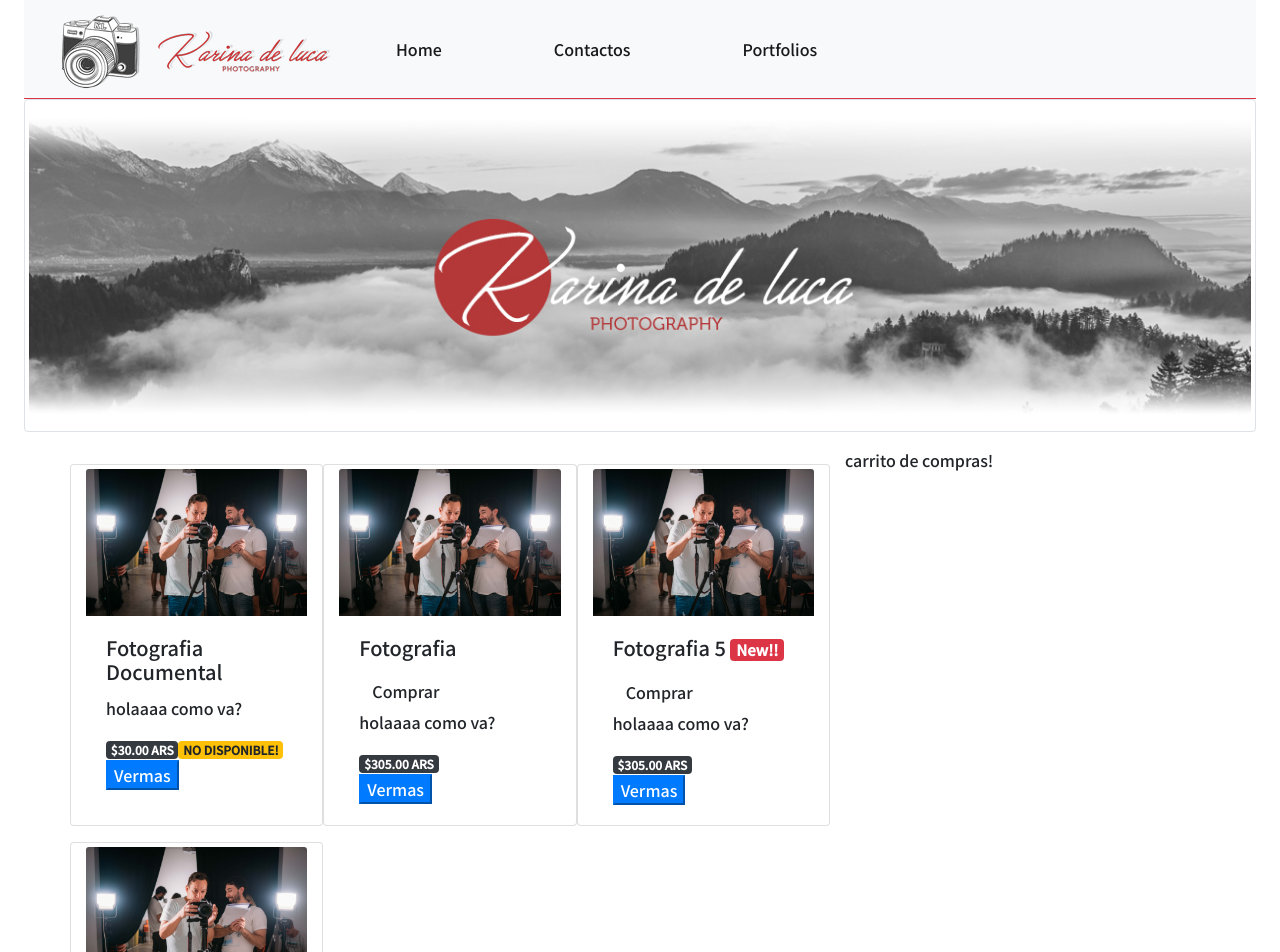
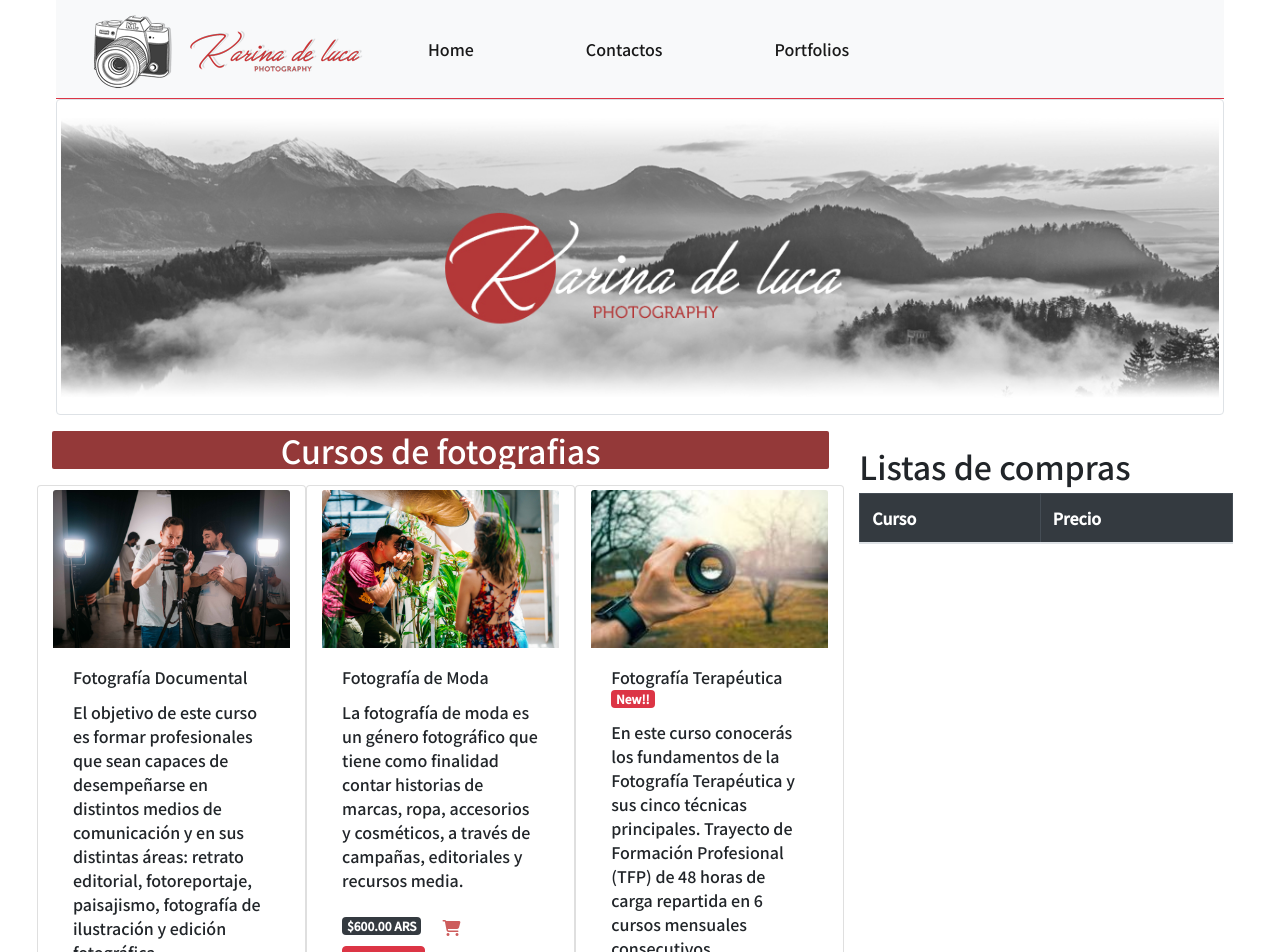
Before and after one commit to aguirremarcela/CursosKDL, an Angular app: page /cursoskdl in a window 1280 px wide. Shown: the top 952 px of the page. Built offline with nearby package versions, Linux system fonts and the light colour scheme.

Commit message:
se agrego modificaciones en la vista

```diff
--- a/src/app/app.component.html
+++ b/src/app/app.component.html
@@ -22,7 +22,7 @@
 <div class="row ml-4 mr-4 d-block w-80">
   <img class=" w-100 img-thumbnail "src="assets/images/portada.jpg" alt="">
 </div>
-<div class="container mt-3">
+<div class="contenedor mt-3">
   <router-outlet></router-outlet>
 </div>
 <footer class="piepagina">
--- a/src/app/app.component.scss
+++ b/src/app/app.component.scss
@@ -15,3 +15,6 @@
     color:gray;
     text-align: center;
 }
+.contenedor{
+    margin-left: 5px;
+}
--- a/src/app/btn-vermas/btn-vermas.component.html
+++ b/src/app/btn-vermas/btn-vermas.component.html
@@ -1,4 +1,4 @@
-<button class="btb btn-primary" (click)="mostrarDescripcion()">{{btn}}</button>
+<button type="button" class="btn btn-danger" (click)="mostrarDescripcion()">{{btn}}</button>
 <div *ngIf="mostrar">
     <p>{{curso}}</p>
 </div>
--- a/src/app/carrito/carrito.component.html
+++ b/src/app/carrito/carrito.component.html
@@ -1,6 +1,17 @@
-<p>carrito de compras!</p>
-<ul>
-    <li *ngFor="let item of lista$ | async">
-     {{item.nombre}} : {{item.precio}}
-    </li>
-</ul>
+<div class="mt-3">
+    <h2>Listas de compras</h2>
+    <table class="table  table-bordered">
+        <thead class="table-dark">
+            <tr class="bg-1">
+            <th>Curso</th>
+            <th>Precio</th>
+            </tr>
+        </thead>
+        <tbody>
+        <tr *ngFor="let item of lista$ | async">
+            <td>{{item.nombre}}</td>
+            <td>{{item.precio}}</td>
+        </tr>
+        </tbody>
+    </table>
+</div>
--- a/src/app/cursos-list/cursos-list.component.html
+++ b/src/app/cursos-list/cursos-list.component.html
@@ -1,11 +1,10 @@
+<div class="contenedor">
+  <h2>Cursos de fotografias</h2>
 <div class="row row-cols-1 row-cols-md-3 mt-3 text-aline-center">
 <div *ngFor="let curso of cursos"class="card text-black col-sm-4 mb-3" style="width: 10rem;">
     <img src="{{curso.img}}" class="card-img-top mt-1" alt="...">
     <div class="card-body">
-      <h5 class="card-title">{{curso.nombre}}<span *ngIf="curso.oferta" class="badge badge-danger">New!!</span></h5>
-      <span *ngIf="curso.cupos>0">
-        <button class="btn" (click)="agregarAlCarrito(curso)">Comprar</button>
-     </span>
+      <h6 class="card-title">{{curso.nombre}}<span *ngIf="curso.oferta" class="badge badge-danger">New!!</span></h6>
       <p class="card-text">{{curso.introduccion}}</p>
       <div class="course-badge__price t-course-price">
         <span class=" badge badge-dark">{{curso.precio | currency}}
@@ -14,10 +13,14 @@
         <span *ngIf="curso.cupos==0">
             <span class="badge badge-warning">NO DISPONIBLE!</span>
         </span>
+        <span class="ml-2"*ngIf="curso.cupos>0&&curso.cantidad==0">
+          <button class="btn"(click)="agregarAlCarrito(curso)"><i class="fa fa-shopping-cart ml-0" ></i></button>
+       </span>
         <div>
         <app-btn-vermas [curso]="curso.descripcion" ></app-btn-vermas>
         </div>
       </div>
     </div>
+  </div>
 </div>
 </div>
--- a/src/app/cursos-list/cursos-list.component.scss
+++ b/src/app/cursos-list/cursos-list.component.scss
@@ -2,3 +2,21 @@
     background: indianred;
     border-radius: 1rem;
 }
+.fa{
+    background:white;
+    color:indianred;
+}
+.cursos{
+    width: auto;
+    background-color:indianred ;
+}
+h2{
+    color: white;
+    border-radius: 2px;
+    background-color: rgb(148, 57, 57);
+    text-align: center;
+}
+.contenedor{
+    width: 100%;
+
+}
--- a/src/app/cursos-list/cursos-list.component.ts
+++ b/src/app/cursos-list/cursos-list.component.ts
@@ -11,39 +11,43 @@ export class CursosListComponent implements OnInit {
 
   cursos: Curso[]=
    [ {
-    nombre:"Fotografia Documental",
-    introduccion:"holaaaa como va?",
-    descripcion:"El objetivo de este curso es formar profesionales que sean capaces de desempeñarse en distintos medios de comunicación y en sus distintas áreas: retrato editorial, fotoreportaje, paisajismo, fotografía de ilustración y edición fotográfica.",
+    nombre:"Fotografía Documental",
+    introduccion:"El objetivo de este curso es formar profesionales que sean capaces de desempeñarse en distintos medios de comunicación y en sus distintas áreas: retrato editorial, fotoreportaje, paisajismo, fotografía de ilustración y edición fotográfica.",
+    descripcion:"Destinado a personas que cuentan con conocimientos básicos en fotografía, fotógrafos profesionales, estudiantes o egresados universitarios/terciaros de carreras afines (sociología, antropología, historia, comunicación social, cinematografía, publicidad, bellas artes, entre otras) ",
     cupos:0,
     precio:30,
+    cantidad:0,
     img:"assets/images/card1.jpg",
     oferta:false,
   },
   {
-    nombre:"Fotografia ",
-    introduccion:"holaaaa como va?",
-    descripcion:"El objetivo de este curso es formar profesionales que sean capaces de desempeñarse en distintos medios de comunicación y en sus distintas áreas: retrato editorial, fotoreportaje, paisajismo, fotografía de ilustración y edición fotográfica.",
-    cupos:25,
-    precio:305,
-    img:"assets/images/card1.jpg",
+    nombre:"Fotografía de Moda ",
+    introduccion:" La fotografía de moda es un género fotográfico que tiene como finalidad contar historias de marcas, ropa, accesorios y cosméticos, a través de campañas, editoriales y recursos media.",
+    descripcion:"Destinado a fotógrafos, diseñadores o aficionados que deseen incursionar en la fotografía profesional publicitaria de Moda.Es necesario contar con conocimientos avanzados en fotografía y haber hecho un curso de iluminación.Se recomienda tener cámara réflex digital propia y conocimientos intermedios en manejo de Photoshop (no excluyente).",
+    cupos:5,
+    precio:600,
+    cantidad:0,
+    img:"assets/images/card2.jpg",
     oferta:false,
   },
   {
-    nombre:"Fotografia 5 ",
-    introduccion:"holaaaa como va?",
-    descripcion:"El objetivo de este curso es formar profesionales que sean capaces de desempeñarse en distintos medios de comunicación y en sus distintas áreas: retrato editorial, fotoreportaje, paisajismo, fotografía de ilustración y edición fotográfica.",
-    cupos:25,
+    nombre:"Fotografía Terapéutica",
+    introduccion:"En este curso conocerás los fundamentos de la Fotografía Terapéutica y sus cinco técnicas principales.    Trayecto de Formación Profesional (TFP) de 48 horas de carga repartida en 6 cursos mensuales consecutivos.",
+    descripcion:"Dirigido a profesionales de la Educación (que se desempeñen en diferentes niveles educativos), profesionales de la Salud y profesionales de la Fotografía. También está abierto a las personas que desean descubrir el mundo de las imágenes. No necesitas conocimientos previos en fotografía.",
+    cupos:2,
     precio:305,
-    img:"assets/images/card1.jpg",
+    cantidad:0,
+    img:"assets/images/card3.jpg",
     oferta:true,
   },
   {
-    nombre:"Fotografia",
-    introduccion:"holaaaa como va?",
-    descripcion:"El objetivo de este curso es formar profesionales que sean capaces de desempeñarse en distintos medios de comunicación y en sus distintas áreas: retrato editorial, fotoreportaje, paisajismo, fotografía de ilustración y edición fotográfica.",
-    cupos:25,
-    precio:305,
-    img:"assets/images/card1.jpg",
+    nombre:"Fotoperiodismo",
+    introduccion:"El fotoperiodismo es una actividad artística e informativa, de crónica social y de memoria histórica. Se trata de una nueva forma de periodismo, que utiliza imágenes para narrar historias así como para dar a conocer noticias. ",
+    descripcion:"Destinado a todas aquellas personas con conocimientos básicos en fotografía (preferentemente adquiridos en nuestra escuela), fotógrafos profesionales, egresados o estudiantes universitarios/ terciarios de carreras afines: sociología, antropología, historia, comunicación social, cinematografía, publicidad, bellas artes, entre otras, o interesados en la temática que deseen incursionar en el fotoperiodismo, el ensayo fotográfico y la fotografía documental",
+    cupos:4,
+    precio:850,
+    cantidad:0,
+    img:"assets/images/card4.jpg",
     oferta:false,
   }
 ]
@@ -54,8 +58,11 @@ export class CursosListComponent implements OnInit {
   ngOnInit(): void {
   }
 agregarAlCarrito(curso):void{
- this.carrito.agregarAlCarrito(curso);
- curso.cupos--;
-
+  if(curso.cantidad==0){
+    this.carrito.agregarAlCarrito(curso);
+    curso.cupos--;
+    curso.cantidad=1;
+    console.log(curso.cupos);
+  }
 }
 }
--- a/src/app/kdl-cursos/kdl-cursos.component.scss
+++ b/src/app/kdl-cursos/kdl-cursos.component.scss
@@ -0,0 +1,6 @@
+.row{
+    width: 100%;
+    padding-left: 0%;
+    margin-left: 0%;
+    margin-right: 0%;
+}
--- a/src/styles.scss
+++ b/src/styles.scss
@@ -1,4 +1,9 @@
 /* You can add global styles to this file, and also import other style files */
-@import url('https://fonts.googleapis.com/css2?family=Noto+Sans+JP:wght@500&display=swap'); body{
-    font-family: 'Noto Sans JP', sans-serif;
- }
+@import url('https://fonts.googleapis.com/css2?family=Noto+Sans+JP:wght@500&display=swap');
+
+ body{
+font-family: 'Noto Sans JP', sans-serif;
+height:100%;
+width: 95%;
+margin: auto;
+}
```
